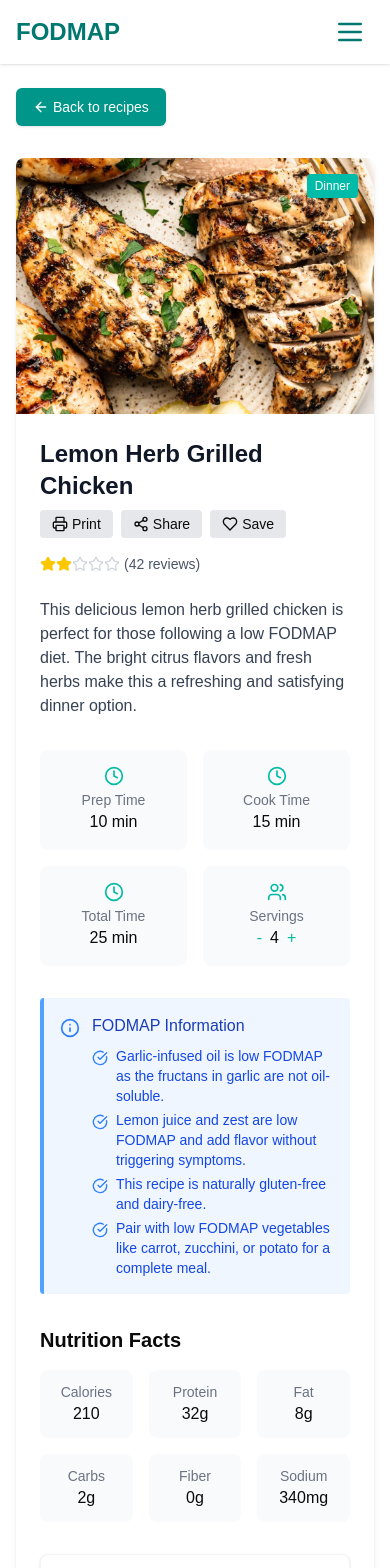
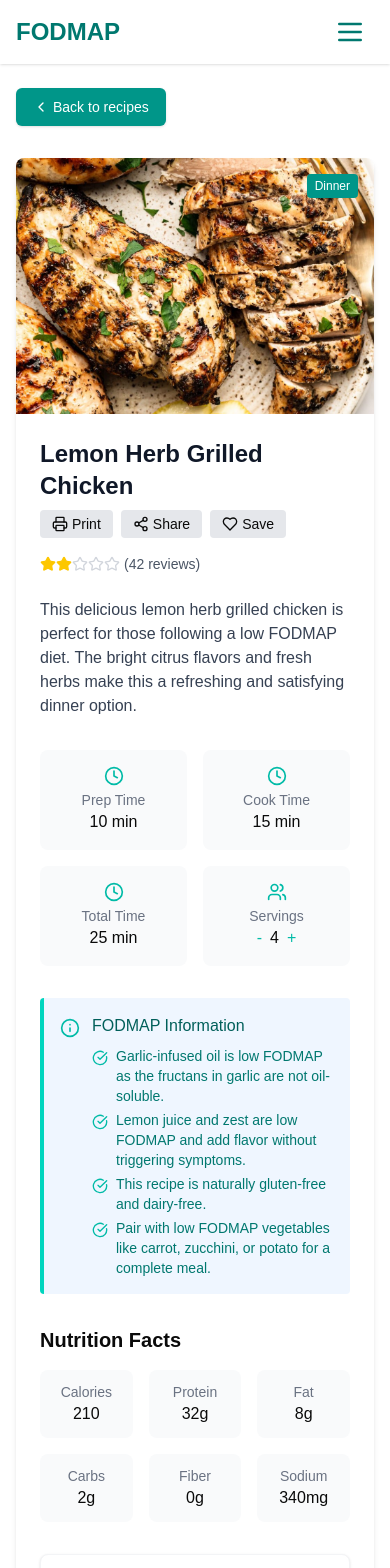
Before and after one commit to zarhaselene/fodmap-recipe, a Next.js app: page /recipes/1 in a window 390 px wide. Shown: the top 1568 px of the page. Built offline with nearby package versions, Linux system fonts and the light colour scheme.

Commit message:
Replace ArrowRight icon with ChevronRight in multiple components

```diff
--- a/src/app/components/home/FodmapGuide.jsx
+++ b/src/app/components/home/FodmapGuide.jsx
@@ -1,6 +1,6 @@
 "use client";
 import Link from "next/link";
-import { BookOpen, ArrowRight } from "lucide-react";
+import { ChevronRight } from "lucide-react";
 import FodmapCard from "./FodmapCard";
 import { motion } from "framer-motion";
 
@@ -68,7 +68,7 @@ const FodmapGuide = () => {
               href="/resources/guides/fodmap"
               className="text-teal-700 hover:text-teal-900 flex items-center font-medium"
             >
-              Learn more <ArrowRight className="h-5 w-5 ml-1" />
+              Learn more <ChevronRight className="h-5 w-5 ml-1" />
             </Link>
           </motion.div>
         </motion.div>
--- a/src/app/components/resources/MealPlanning.jsx
+++ b/src/app/components/resources/MealPlanning.jsx
@@ -5,7 +5,7 @@ import {
   Calendar,
   ShoppingBag,
   Clock,
-  ArrowRight,
+  ChevronRight,
   FileText,
   FileSpreadsheet,
 } from "lucide-react";
@@ -49,7 +49,8 @@ const MealPlanning = ({ setActiveCategory }) => {
           className="mt-8 bg-teal-500 hover:bg-teal-600 text-white font-medium py-2.5 px-5 rounded-md transition-colors duration-300 flex items-center"
           onClick={() => setActiveCategory("Meal Planning")}
         >
-          Browse Meal Planning Resources <ArrowRight className="ml-2 h-4 w-4" />
+          Browse Meal Planning Resources{" "}
+          <ChevronRight className="ml-2 h-4 w-4" />
         </button>
       </div>
 
--- a/src/app/components/resources/ResourcesCard.jsx
+++ b/src/app/components/resources/ResourcesCard.jsx
@@ -3,7 +3,7 @@ import Link from "next/link";
 import {
   Download,
   Star,
-  ArrowRight,
+  ChevronRight,
   Video,
   BookText,
   FileText,
@@ -47,7 +47,7 @@ const ResourceCard = ({ resource }) => {
       <div className="p-5">
         <div className="flex justify-between items-start mb-2">
           <span
-            className={`inline-block text-xs font-medium px-2.5 py-0.5 rounded-full ${
+            className={`inline-block text-xs font-medium px-2.5 py-0.5 rounded ${
               categoryStyles[resource.category] || "bg-gray-100 text-gray-800"
             }`}
           >
@@ -84,7 +84,7 @@ const ResourceCard = ({ resource }) => {
             className="text-teal-600 hover:text-teal-800 font-medium text-sm inline-flex items-center"
           >
             Read more
-            <ArrowRight className="ml-1 h-3 w-3" />
+            <ChevronRight className="ml-1 h-3 w-3" />
           </Link>
         </div>
       </div>
--- a/src/app/recipes/[id]/page.jsx
+++ b/src/app/recipes/[id]/page.jsx
@@ -3,7 +3,8 @@ import { useState, useEffect } from "react";
 import Link from "next/link";
 import { useParams } from "next/navigation";
 import {
-  ArrowLeft,
+  ChevronLeft,
+  ChevronRight,
   Star,
   Printer,
   Share2,
@@ -144,25 +145,6 @@ export default function RecipeDetail() {
     setUseUSMeasurements(!useUSMeasurements);
   };
 
-  if (loading) {
-    return (
-      <div className="flex justify-center items-center min-h-screen">
-        <div className="border-t-4 border-teal-500 border-solid w-8 h-8 rounded-full animate-spin"></div>
-      </div>
-    );
-  }
-
-  if (!recipe) {
-    return (
-      <div className="min-h-screen flex flex-col items-center justify-center">
-        <div className="text-xl mb-4">Recipe not found</div>
-        <Link href="/recipes" className="text-teal-500 hover:underline">
-          Return to recipes
-        </Link>
-      </div>
-    );
-  }
-
   const currentIngredients = useUSMeasurements
     ? recipe.ingredients.us
     : recipe.ingredients.eu;
@@ -176,7 +158,7 @@ export default function RecipeDetail() {
           className="inline-flex items-center px-4 py-2 border border-transparent text-sm font-medium rounded-md shadow-sm text-white bg-teal-600 hover:bg-teal-700 focus:outline-none
           focus:ring-2 focus:ring-offset-2 focus:ring-teal-500"
         >
-          <ArrowLeft size={16} className="mr-1" />
+          <ChevronLeft size={16} className="mr-1" />
           <span>Back to recipes</span>
         </Link>
       </div>
@@ -191,7 +173,7 @@ export default function RecipeDetail() {
               alt={recipe.title}
               className="object-cover w-full h-full"
             />
-            <div className="absolute top-4 right-4 bg-teal-500 text-white text-xs px-2 py-1 rounded">
+            <div className="absolute top-4 right-4 bg-teal-600 text-white text-xs px-2 py-1 rounded">
               {recipe.category}
             </div>
           </div>
@@ -203,15 +185,15 @@ export default function RecipeDetail() {
                 {recipe.title}
               </h1>
               <div className="flex space-x-2">
-                <button className="flex items-center px-3 py-1 bg-gray-200 hover:bg-gray-300 rounded">
+                <button className="flex items-center px-3 py-1 bg-gray-200 rounded hover:bg-teal-600 hover:text-white cursor-pointer">
                   <Printer size={16} className="mr-1" />
                   <span className="text-sm">Print</span>
                 </button>
-                <button className="flex items-center px-3 py-1 bg-gray-200 hover:bg-gray-300 rounded">
+                <button className="flex items-center px-3 py-1 bg-gray-200 rounded hover:bg-teal-600 hover:text-white cursor-pointer">
                   <Share2 size={16} className="mr-1" />
                   <span className="text-sm">Share</span>
                 </button>
-                <button className="flex items-center px-3 py-1 bg-gray-200 hover:bg-gray-300 rounded">
+                <button className="flex items-center px-3 py-1 bg-gray-200 rounded hover:bg-teal-600 hover:text-white cursor-pointer">
                   <Heart size={16} className="mr-1" />
                   <span className="text-sm">Save</span>
                 </button>
@@ -260,22 +242,22 @@ export default function RecipeDetail() {
             </div>
 
             {/* FODMAP info box */}
-            <div className="bg-blue-50 border-l-4 border-blue-400 p-4 mb-8 rounded">
+            <div className="bg-blue-50 border-l-4 border-teal-400 p-4 mb-8 rounded">
               <div className="flex">
                 <Info
                   size={20}
-                  className="text-blue-500 mr-3 flex-shrink-0 mt-1"
+                  className="text-teal-500 mr-3 flex-shrink-0 mt-1"
                 />
                 <div>
-                  <h3 className="font-medium text-blue-800 mb-2">
+                  <h3 className="font-medium text-teal-800 mb-2">
                     FODMAP Information
                   </h3>
-                  <ul className="text-blue-700 text-sm space-y-1">
+                  <ul className="text-teal-700 text-sm space-y-1">
                     {recipe.fodmapTips.map((tip, index) => (
                       <li key={index} className="flex items-start">
                         <CheckCircle
                           size={16}
-                          className="text-blue-500 mr-2 flex-shrink-0 mt-1"
+                          className="text-teal-500 mr-2 flex-shrink-0 mt-1"
                         />
                         <span>{tip}</span>
                       </li>
@@ -303,10 +285,20 @@ export default function RecipeDetail() {
           </div>
         </div>
         {/* Related recipes section */}
-        <div className="max-w-4xl mx-auto px-4 sm:px-6 lg:px-8 py-8">
-          <h2 className="text-2xl font-bold text-gray-900 mb-6">
-            You Might Also Like
-          </h2>
+        <div className="max-w-4xl mx-auto px-4 sm:px-6 lg:px-8 pb-8 pt-16">
+          <div className="flex items-baseline justify-between">
+            <h2 className="text-2xl font-bold text-gray-900 mb-6">
+              You Might Also Like
+            </h2>
+            {/* View all recipes button */}
+            <Link
+              href="/recipes"
+              className="inline-flex items-center text-sm font-medium text-teal-600 focus:outline-none focus:ring-2 focus:ring-offset-2 focus:ring-teal-500"
+            >
+              View all <ChevronRight className="h-5 w-5 ml-1" />
+            </Link>
+          </div>
+
           <div className="grid grid-cols-1 sm:grid-cols-2 lg:grid-cols-3 gap-6">
             {relatedRecipes.slice(0, 3).map((recipe) => (
               <RecipeCard
@@ -320,15 +312,6 @@ export default function RecipeDetail() {
               />
             ))}
           </div>
-          {/* View all recipes button */}
-          <div className="mt-8 text-center">
-            <Link
-              href="/recipes"
-              className="inline-flex items-center px-4 py-2 border border-transparent text-sm font-medium rounded-md shadow-sm text-white bg-teal-600 hover:bg-teal-700 focus:outline-none focus:ring-2 focus:ring-offset-2 focus:ring-teal-500"
-            >
-              View All Recipes
-            </Link>
-          </div>
         </div>
       </div>
     </div>
```
